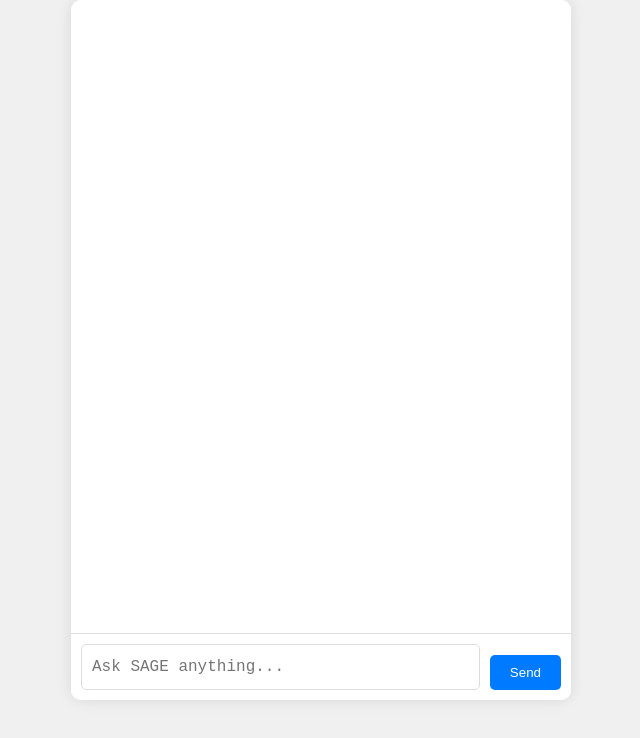
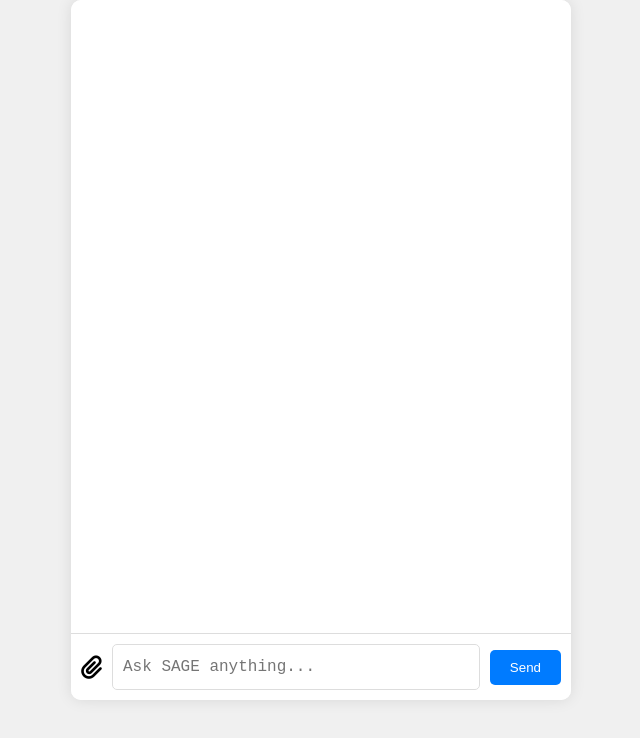
Before and after one commit to Coumardi/SAGE-XR, a React (Create React App) app in the folder frontend/: page / in a window 1280 px wide. Shown: the top 738 px of the page, without its empty margins (319-959 px from the left). Built offline with nearby package versions, Linux system fonts and the light colour scheme.

Commit message:
SAGE-9 Initial upload screen code
Added a paperclip icon, modal that pops up when user clicks on the paperclip icon

User can add up to 3 files. Files must be .txt files (easily changed in the future to accept .doc etc.). User can drag and drop, or navigate their file explorer to locate files.

```diff
--- a/frontend/package.json
+++ b/frontend/package.json
@@ -3,11 +3,14 @@
   "version": "0.1.0",
   "private": true,
   "dependencies": {
+    "@fortawesome/fontawesome-free": "^6.6.0",
     "@testing-library/jest-dom": "^5.17.0",
     "@testing-library/react": "^13.4.0",
     "@testing-library/user-event": "^13.5.0",
+    "lucide-react": "^0.453.0",
     "react": "^18.3.1",
     "react-dom": "^18.3.1",
+    "react-dropzone": "^14.2.10",
     "react-scripts": "5.0.1",
     "web-vitals": "^2.1.4"
   },
--- a/frontend/public/index.html
+++ b/frontend/public/index.html
@@ -24,7 +24,7 @@
       work correctly both with client-side routing and a non-root public URL.
       Learn how to configure a non-root public URL by running `npm run build`.
     -->
-    <title>React App</title>
+    <title>SAGE XR</title>
   </head>
   <body>
     <noscript>You need to enable JavaScript to run this app.</noscript>
--- a/frontend/src/App.css
+++ b/frontend/src/App.css
@@ -26,6 +26,7 @@ body {
   padding: 20px;
   overflow-y: auto; /* Enable vertical scrolling */
   background-color: #ffffff;
+  user-select: none;
 }
 
 .message {
@@ -52,7 +53,9 @@ body {
   padding: 10px;
   border-top: 1px solid #ddd;
   background-color: white;
-  align-items: flex-end; /* Align input at the bottom */
+  align-items: center; /* Align input at the bottom */
+  justify-content: flex-start;
+  user-select: none;
 }
 
 #chat-input {
@@ -69,6 +72,8 @@ body {
   word-wrap: break-word; /* Break long words if necessary */
   box-sizing: border-box;
   display: block; /* Ensures it takes up the full width in flex */
+  margin-left: 10px;
+  user-select: none;
 }
 
 
@@ -80,9 +85,77 @@ body {
   border: none;
   border-radius: 5px;
   cursor: pointer;
+  user-select: none;
 
 }
 
 #send-btn:hover {
   background-color: #0056b3;
 }
+
+.upload-icon {
+  cursor: pointer;
+  font-size: 1.5rem;
+  user-select: none;
+}
+
+.upload-modal {
+  position: fixed;
+  top: 0;
+  left: 0;
+  width: 100vw; /* Full screen width */
+  height: 100vh; /* Full screen height */
+  background-color: rgba(0, 0, 0, 0.5); /* Dimming effect */
+  display: flex;
+  justify-content: center; /* Center horizontally */
+  align-items: center; /* Center vertically */
+  z-index: 1000;
+}
+
+.modal-content {
+  background: white;
+  padding: 20px;
+  border-radius: 10px;
+  text-align: center;
+  width: 400px; /* Set a fixed width */
+  box-shadow: 0 4px 8px rgba(0, 0, 0, 0.2);
+  transition: all 0.3s ease-in-out;
+  max-height: 80vh; /* Prevents the modal from growing too tall */
+  overflow-y: auto; /* Allow scrolling if content exceeds max height */
+}
+
+input[type="file"] {
+  padding: 5px;
+}
+
+.modal-buttons {
+  display: flex;
+  justify-content: space-between;
+  margin-top: 20px;
+}
+
+.exit-modal {
+  background-color: #ff4757;
+  border: none;
+  color: white;
+  padding: 10px 20px;
+  cursor: pointer;
+  border-radius: 5px;
+}
+
+.exit-modal:hover {
+  background-color: #ff6b81;
+}
+
+.upload-modal-button {
+  background-color: #1e90ff;
+  border: none;
+  color: white;
+  padding: 10px 20px;
+  cursor: pointer;
+  border-radius: 5px;
+}
+
+.upload-modal-button:hover {
+  background-color: #4682b4;
+}
--- a/frontend/src/App.js
+++ b/frontend/src/App.js
@@ -1,27 +1,27 @@
 import './App.css';
-import React, { useState, useEffect } from 'react';
+import React, { useState } from 'react';
+import ChatBox from './Components/ChatBox';
+import InputArea from './Components/InputArea';
+import UploadModal from './Components/UploadModal';
+import '@fortawesome/fontawesome-free/css/all.css';
+
+
 
 function App() {
-  const [messages, setMessages] = useState([]); // To storE chat messages
-  const [userInput, setUserInput] = useState(''); // To store user input
+  const [messages, setMessages] = useState([]);
+  const [userInput, setUserInput] = useState('');
+  const [showUploadModal, setShowUploadModal] = useState(false);
 
-// this funtion adjust the input area when input text increase and adjust
-// overflow behavior based on content height
-  const adjustInputareaHeight = ()=> {
+  const adjustInputareaHeight = () => {
     const textarea = document.getElementById("chat-input");
     textarea.style.height = "auto";
-    textarea.style.height=`${textarea.scrollHeight}px`;
+    textarea.style.height = `${textarea.scrollHeight}px`;
 
-    if (textarea.scrollHeight > 50)
-    {
+    if (textarea.scrollHeight > 50) {
       textarea.style.overflowY = "auto";
-    }
-    else
-    {
+    } else {
       textarea.style.overflowY = "hidden";
     }
-
-
   };
 
   const sendMessage = async () => {
@@ -45,53 +45,36 @@ function App() {
       }
 
       setUserInput(''); // Clear input
-
     }
   };
 
-  // Function to handle pressing "Enter" key
   const handleKeyPress = (e) => {
     if (e.key === 'Enter') {
-      e.preventDefault(); // Prevent the default behavior of Enter (such as submitting a form)
-      sendMessage(); // Send the message
-    }
-    else if (e.key === 'Enter' && userInput.length >= 1000) {
-      alert('Message is too long. Please keep it under 1000 characters.');
-    }
-    else if (e.key === 'Enter' && userInput.trim() === "") {
-      alert('Please enter a message');
+      e.preventDefault();
+      sendMessage();
     }
   };
 
-  //Add paperclip icon to the input area
-  //Make GUI popup when user clicks on the paperclip icon
+  const toggleUploadModal = () => {
+    setShowUploadModal(!showUploadModal);
+  };
+
+
+
   return (
     <div className="chat-container">
-      <div className="chat-box">
-        {messages.map((message, index) => (
-          <div
-            key={index}
-            className={message.type === 'user' ? 'user-message' : 'ai-message'}
-          >
-            {message.text}
-          </div>
-        ))}
-      </div>
-
-      <div className="input-area">
-        <textarea
-          id="chat-input"
-          rows={1}
-          value={userInput}
-          onChange={(e) => {setUserInput(e.target.value);
-            adjustInputareaHeight();
-          }}
-          onKeyPress={handleKeyPress} // Call handleKeyPress when a key is pressed
-          placeholder="Ask SAGE anything..."
-          autoComplete="off"
-        />
-        <button id="send-btn" onClick={sendMessage}>Send</button>
-      </div>
+      <ChatBox messages={messages} />
+      <InputArea
+        userInput={userInput}
+        setUserInput={setUserInput}
+        sendMessage={sendMessage}
+        adjustInputareaHeight={adjustInputareaHeight}
+        handleKeyPress={handleKeyPress}
+        toggleUploadModal={toggleUploadModal}
+      />
+      {showUploadModal && (
+        <UploadModal toggleUploadModal={toggleUploadModal} />
+      )}
     </div>
   );
 }
--- /dev/null
+++ b/frontend/src/Components/ChatBox.js
@@ -0,0 +1,15 @@
+import React from 'react';
+
+function ChatBox({ messages }) {
+  return (
+    <div className="chat-box">
+      {messages.map((message, index) => (
+        <div key={index} className={message.type === 'user' ? 'user-message' : 'ai-message'}>
+          {message.text}
+        </div>
+      ))}
+    </div>
+  );
+}
+
+export default ChatBox;
--- /dev/null
+++ b/frontend/src/Components/InputArea.js
@@ -0,0 +1,24 @@
+import React from 'react';
+
+function InputArea({ userInput, setUserInput, sendMessage, adjustInputareaHeight, handleKeyPress, toggleUploadModal }) {
+  return (
+    <div className="input-area">
+      <i className="fas fa-paperclip upload-icon" onClick={toggleUploadModal}></i>
+      <textarea
+        id="chat-input"
+        rows={1}
+        value={userInput}
+        onChange={(e) => {
+          setUserInput(e.target.value);
+          adjustInputareaHeight();
+        }}
+        onKeyPress={handleKeyPress}
+        placeholder="Ask SAGE anything..."
+        autoComplete="off"
+      />
+      <button id="send-btn" onClick={sendMessage}>Send</button>
+    </div>
+  );
+}
+
+export default InputArea;
--- /dev/null
+++ b/frontend/src/Components/UploadModal.js
@@ -0,0 +1,86 @@
+import React, { useState } from 'react';
+
+function UploadModal({ toggleUploadModal }) {
+  const [uploadedFiles, setUploadedFiles] = useState([]);
+
+  // Handle file selection (from file explorer)
+  const handleFileChange = (event) => {
+    const files = Array.from(event.target.files);
+    addFiles(files);
+  };
+
+  // Handle drag-and-drop files
+  const handleDrop = (event) => {
+    event.preventDefault();
+    event.stopPropagation();
+    const files = Array.from(event.dataTransfer.files);
+    addFiles(files);
+  };
+
+  // Function to add files with a 3-file limit and .txt restriction
+  const addFiles = (files) => {
+    const validFiles = files.filter(file => file.name.endsWith('.txt'));
+
+    if (uploadedFiles.length + validFiles.length > 3) {
+      alert("You can only upload up to 3 files.");
+      return;
+    }
+
+    setUploadedFiles(prev => [...prev, ...validFiles]);
+  };
+
+  const clearFiles = () => {
+    setUploadedFiles([]);  // Clear all uploaded files
+    toggleUploadModal();  // Close modal
+  };
+
+  const removeFile = (indexToRemove) => {
+    setUploadedFiles(uploadedFiles.filter((_, index) => index !== indexToRemove));
+  };
+
+  const handleUpload = () => {
+    // Placeholder for the actual upload function that you'll define later
+    console.log('Uploading files:', uploadedFiles);
+    toggleUploadModal();
+  };
+
+  return (
+    <div className="upload-modal">
+      <div className="modal-content" onDragOver={(e) => e.preventDefault()} onDrop={handleDrop}>
+        <h3>Drag & Drop your files here</h3>
+        <p>Or select up to 3 files (only .txt allowed)</p>
+        <input
+          type="file"
+          multiple
+          onChange={handleFileChange}
+          accept=".txt"
+          style={{ display: 'block', margin: '20px auto' }}
+        />
+
+        {/* Display uploaded file names with "X" to remove */}
+        <div className="uploaded-files">
+          <h4>Uploaded Files:</h4>
+          <ul>
+            {uploadedFiles.length > 0 ? (
+              uploadedFiles.map((file, index) => (
+                <li key={index}>
+                  {file.name} <span className="remove-file" onClick={() => removeFile(index)}>x</span>
+                </li>
+              ))
+            ) : (
+              <li>No files uploaded yet</li>
+            )}
+          </ul>
+        </div>
+
+        {/* Upload and Exit buttons */}
+            <div className="modal-buttons">
+            <button onClick={clearFiles} className="exit-modal">Exit</button>
+          <button onClick={handleUpload} className="upload-modal-button">Upload</button>
+        </div>
+      </div>
+    </div>
+  );
+}
+
+export default UploadModal;
```
Also changed, not shown: 1 other file (tests, documents, lock files or other folders).
